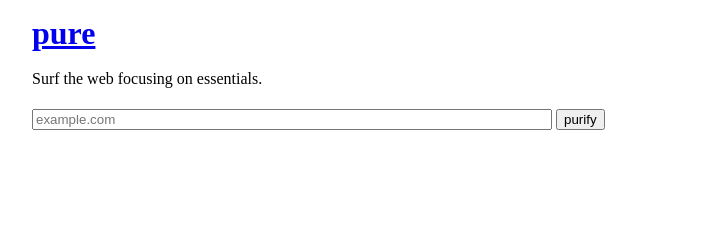
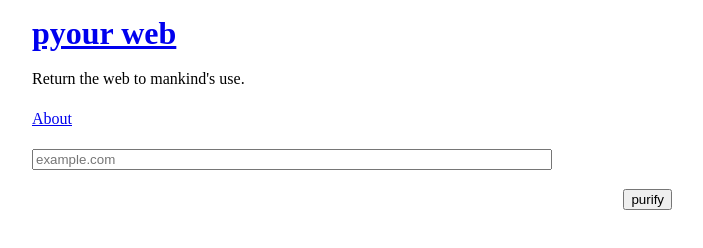
Before and after one commit to cengiztas/pyourweb, a plain HTML site: page index.html in a window 1280 px wide. Shown: the whole page, without its empty margins (288-991 px from the left). Drawn offline with Linux system fonts and the light colour scheme.

Commit message:
new file:   about.html modified:   cgi-bin/query.cgi modified:   index.html new file:   styles.min.css
Modified styles. Changes name from pure to pyour web. Created an about page.
Removed regex check of url. Requests lib should handle.

```diff
--- a/index.html
+++ b/index.html
@@ -1,4 +1,4 @@
-<!DOCTYPE html>
+<!doctype html>
 <html>
     <head>
         <meta charset="utf-8"/>
@@ -7,12 +7,15 @@
         <title>pure web experience</title>
 	</head>
 	<body>
-        <h1><a href="http://tas.cloud">pure</a></h1>
-        <p>Surf the web focusing on essentials.</p>
+        <a href="http://tas.cloud"><h1>pyour web</h1></a>
+        <p>Return the web to mankind's use.</p>
+        <p><a href="about.html">About</a></p>
 
     	<form action = "cgi-bin/query.cgi" method = "post">
 			<input type = "text" name = "q" placeholder="example.com">
-            <button type = "submit" name = "Submit">purify</button><br />
+            <p align=right>
+                <button type = "submit" name = "Submit">purify</button>
+            </p>
     	</form>
     </body>
 </html>
--- /dev/null
+++ b/styles.min.css
@@ -0,0 +1,28 @@
+body {
+    margin:20px auto;
+    max-width:45em;
+    line-height:1.6;
+    color:#444;
+    padding: 0 10px
+}
+
+h1, h2, h3 {
+    line-height:1.2;
+    color: black;
+}
+
+a {
+    text-decoration: none;
+}
+
+
+input {
+    width: 100%;
+    padding: 0.5em;
+
+}
+
+button {
+    border: none;
+    padding: 10px;
+}
```
Also changed, not shown: about.html (added, +26 -0 lines), 1 other file.
